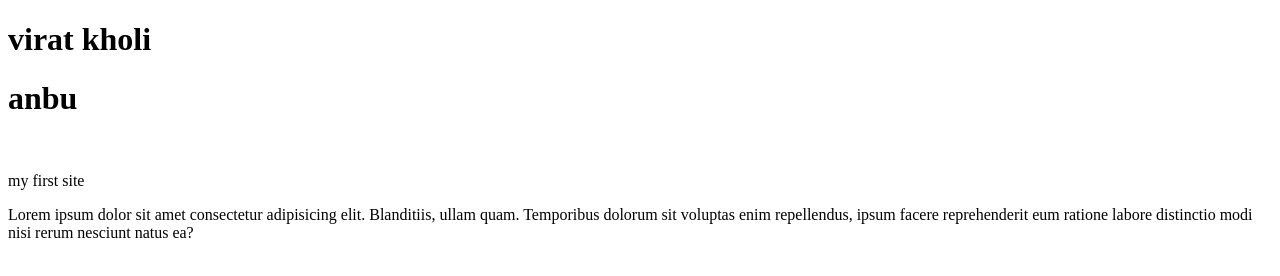
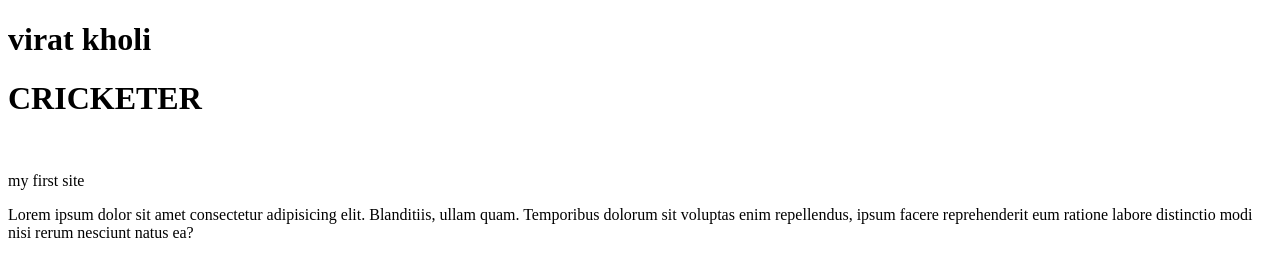
Before and after one commit to killivvv/anbu, a plain HTML site: page index.html in a window 1280 px wide. Drawn offline with Linux system fonts and the light colour scheme.

Commit message:
ADDED NAME

```diff
--- a/index.html
+++ b/index.html
@@ -7,7 +7,7 @@
 </head>
 <body>
  <H1>virat kholi</H1>
- <h1>anbu</h1>
+ <h1>CRICKETER</h1>
  <img width="200px" src="virat.jpg" alt="">
  <p>my first site</p>
  <p>Lorem ipsum dolor sit amet consectetur adipisicing elit. Blanditiis, ullam quam. Temporibus dolorum sit voluptas enim repellendus, ipsum facere reprehenderit eum ratione labore distinctio modi nisi rerum nesciunt natus ea?</p>
```
